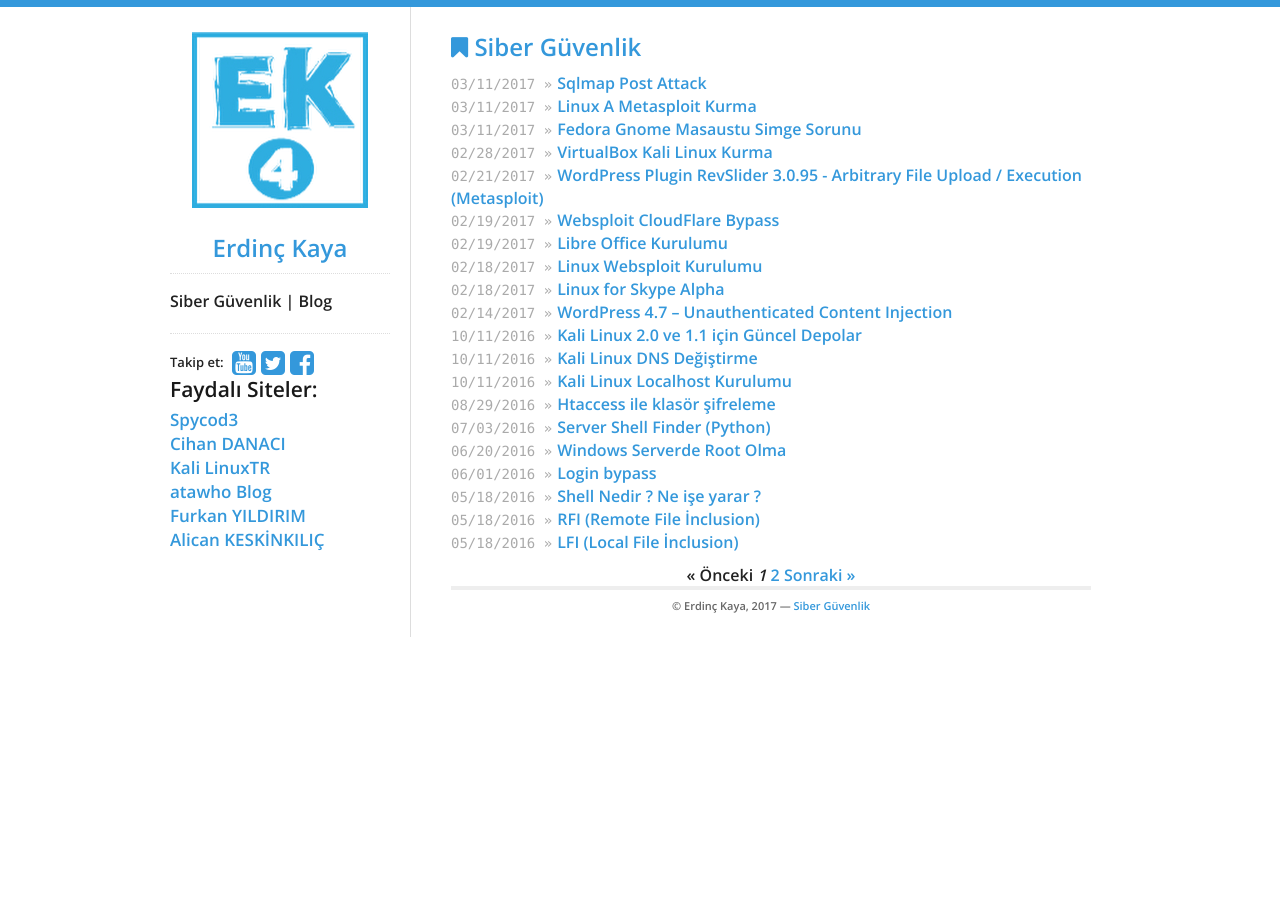
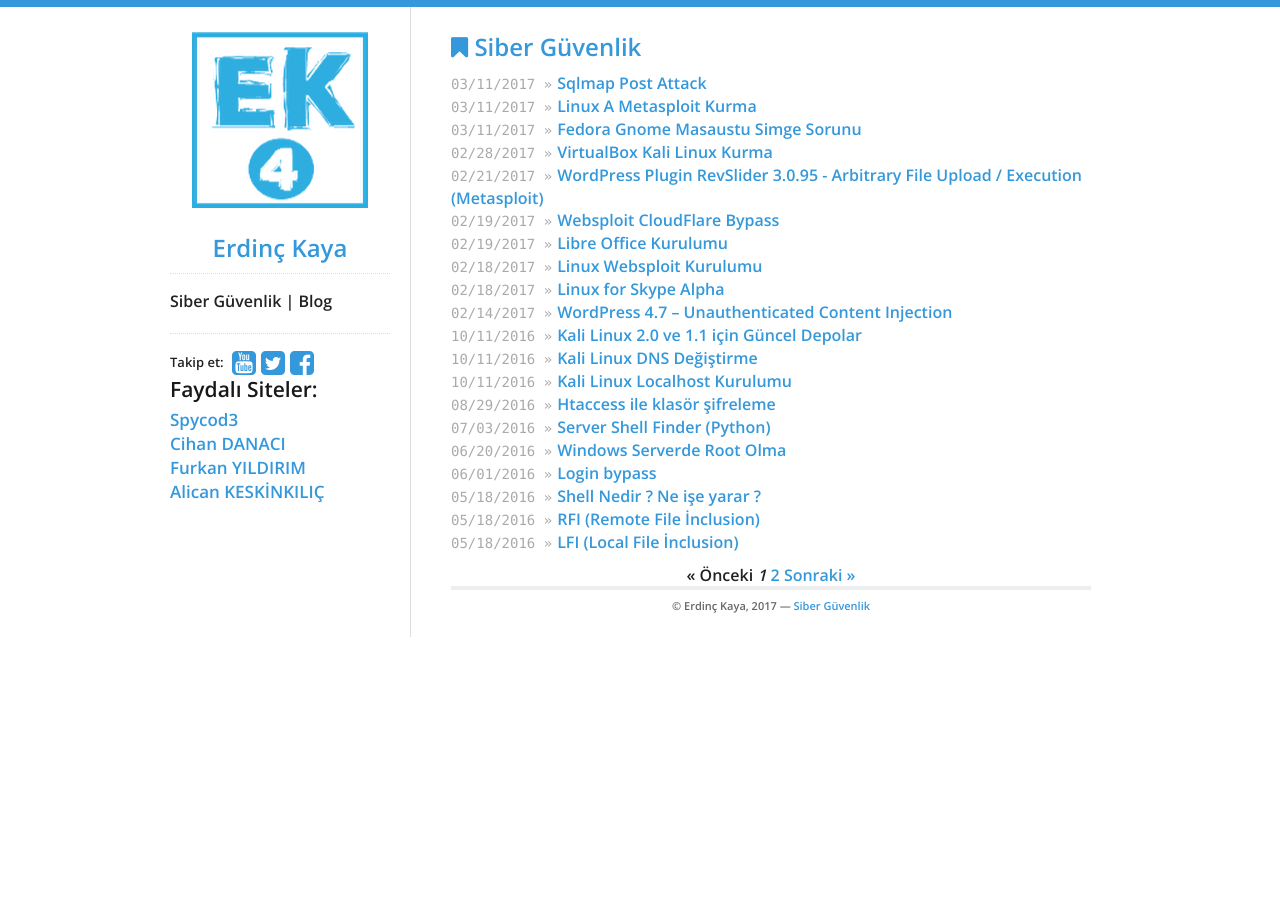
Before and after one commit to denemevol3/denemevol, a Jekyll site: the page built from index.html, in a window 1280 px wide. Built offline with Jekyll 4.4.1, drawn with Linux system fonts in a browser that asks for light colours; nearby versions of some CDN libraries; the list of posts is cut into pages by our own code.

Commit message:
Update sidebar.html

```diff
--- a/_includes/sidebar.html
+++ b/_includes/sidebar.html
@@ -16,8 +16,6 @@
     <h4>Faydalı Siteler:<br></h4>
     <h5><a href="http://www.spycod3.org" target="_blank">Spycod3</a><br>
     <a href="https://cihandanaci.com" target="_blank">Cihan DANACI</a><br>
-    <a href="http://www.kali-linuxtr.net" target="_blank">Kali LinuxTR</a><br>
-    <a href="https://monodram.net/" target="_blank">atawho Blog</a><br>
     <a href="https://www.furkansec.com" target="_blank">Furkan YILDIRIM</a><br>
     <a href="http://www.alicankeskinkilic.org" target="_blank">Alican KESKİNKILIÇ</a></h5>
   </div>
```
